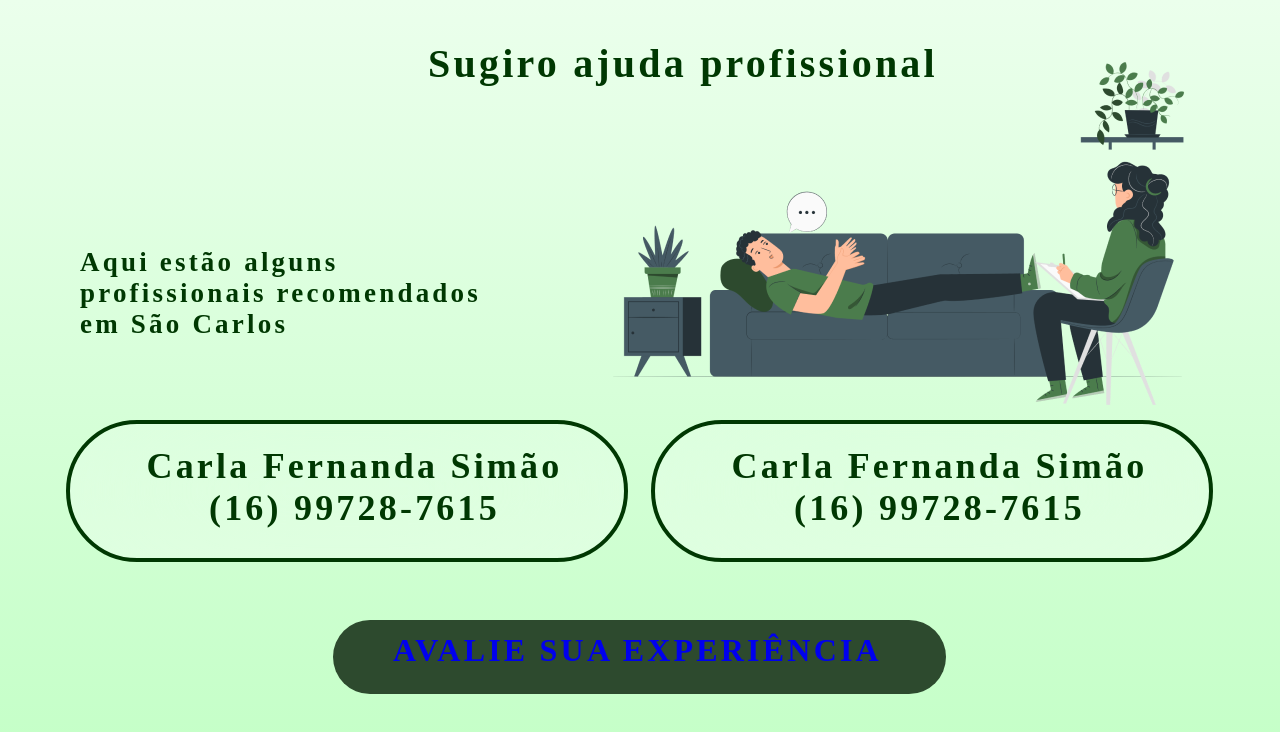
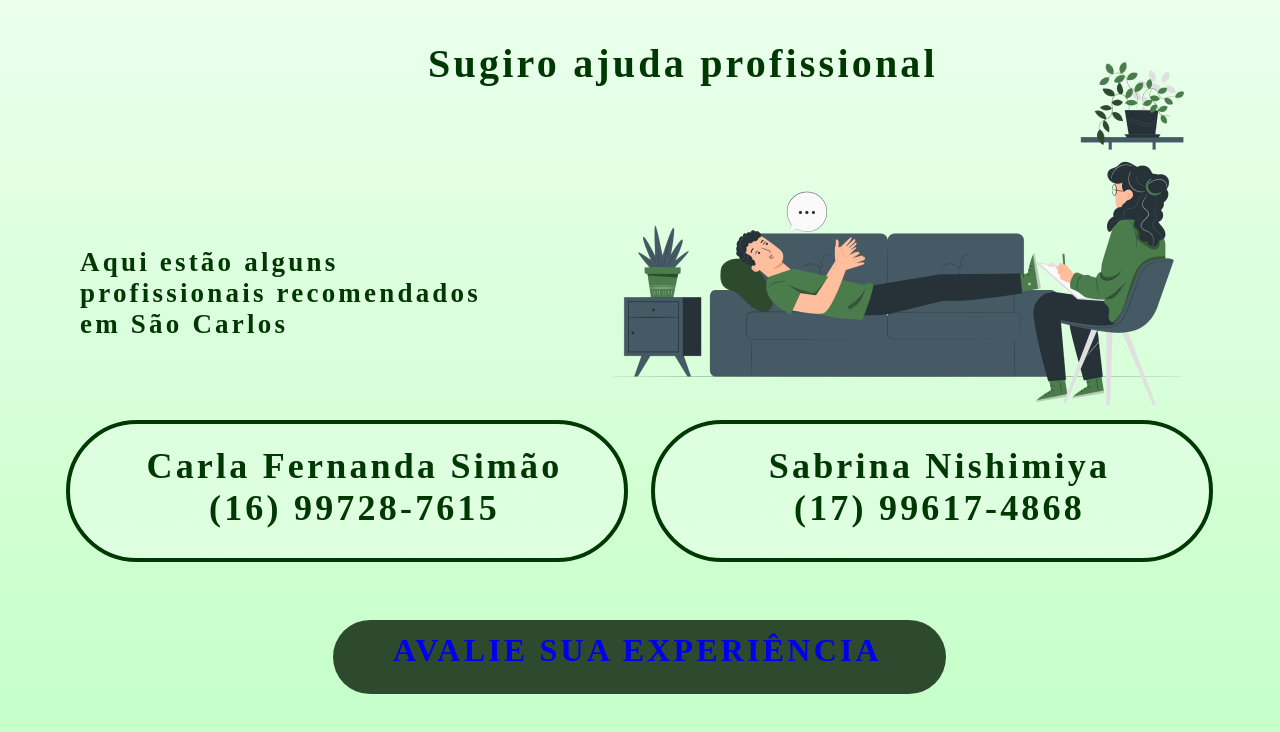
Before and after one commit to OrDeP90/Final2, a React (Create React App) app: page /solucao1 in a window 1280 px wide. Shown: the top 732 px of the page. Built offline with nearby package versions, Linux system fonts and the light colour scheme.

Commit message:
Ajuste mínimo

```diff
--- a/src/components/solucao1.js
+++ b/src/components/solucao1.js
@@ -28,9 +28,9 @@ function Solucao1() {
         </div>
         <div className={styles.psicologo2}>
             <p className={styles.infoPsi2}><b>
-                Carla Fernanda Simão
+                Sabrina Nishimiya
                 <br />
-                (16) 99728-7615
+                (17) 99617-4868
             </b></p>
         </div>
         <div className={styles.avalie}>
```
